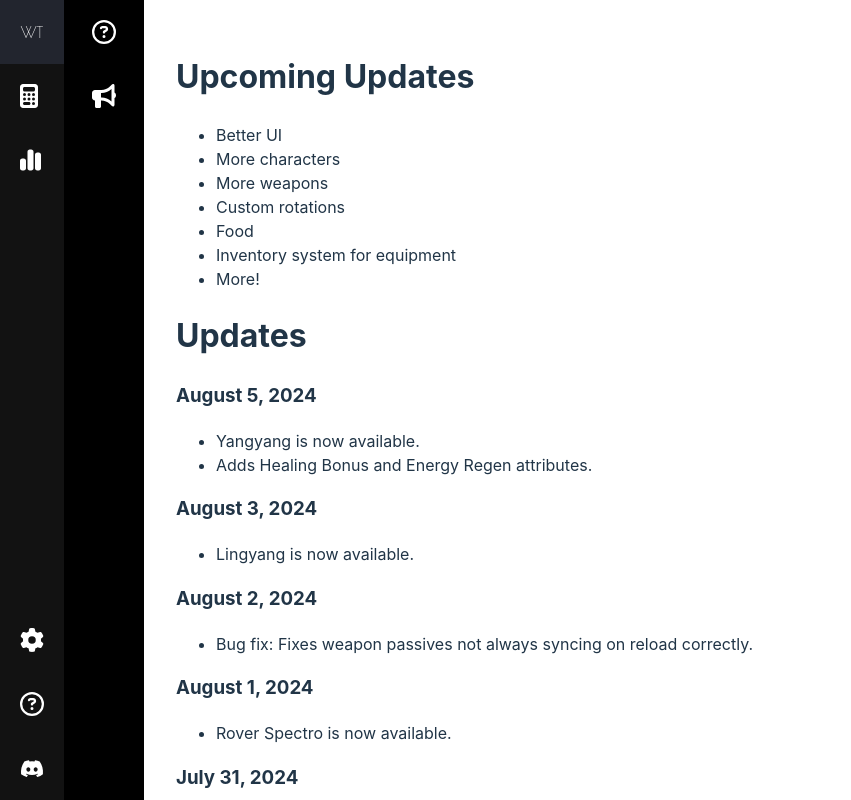
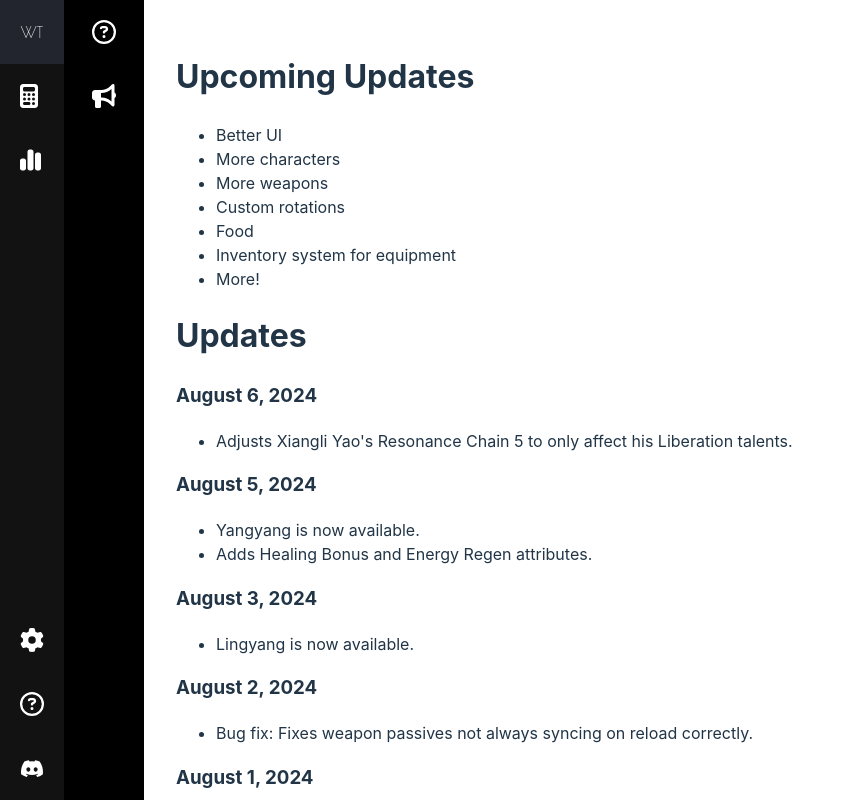
Before and after one commit to ryanbenson/wuthering-waves-optimizer, a Vue app: page /updates in a window 1280 px wide. Shown: the top 800 px of the page, without its empty margins (0-851 px from the left). Built offline with nearby package versions, Linux system fonts and the light colour scheme.

Commit message:
Adjusts XY's S5

```diff
--- a/src/characters/XiangliYao/resonanceChains.ts
+++ b/src/characters/XiangliYao/resonanceChains.ts
@@ -74,10 +74,6 @@ export const resonanceChains = [
           "PivotImpaleStage3DMG",
           "DivergenceDMG",
           "DodgeAttackUnfathomedDMG",
-          "DecipherDMG",
-          "LawofReignsDMG",
-          "RevampDMG",
-          "SequenceNode1ProdigyofProteges",
         ],
         modifierValue: 1.2,
       },
--- a/src/pages/UpdatesView.vue
+++ b/src/pages/UpdatesView.vue
@@ -31,6 +31,13 @@
       <li>More!</li>
     </ul>
     <h1>Updates</h1>
+    <h3>August 6, 2024</h3>
+    <ul>
+      <li>
+        Adjusts Xiangli Yao's Resonance Chain 5 to only affect his Liberation
+        talents.
+      </li>
+    </ul>
     <h3>August 5, 2024</h3>
     <ul>
       <li>Yangyang is now available.</li>
```
Also changed, not shown: 1 other file (tests, documents, lock files or other folders).
